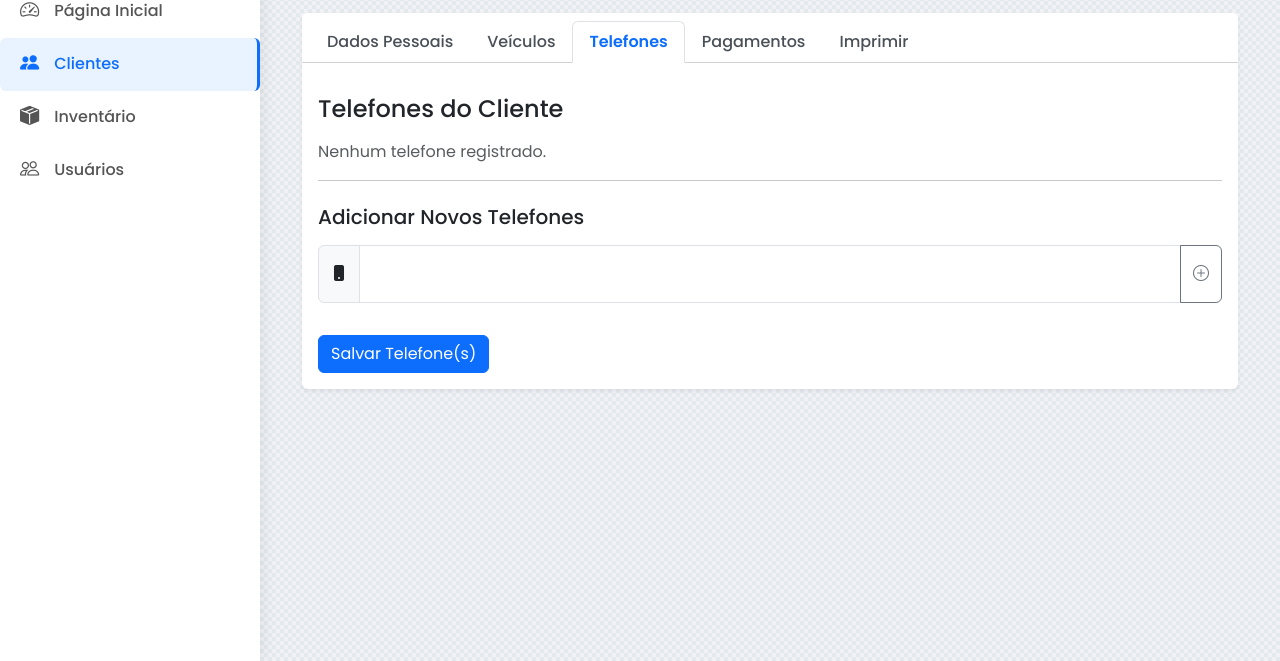
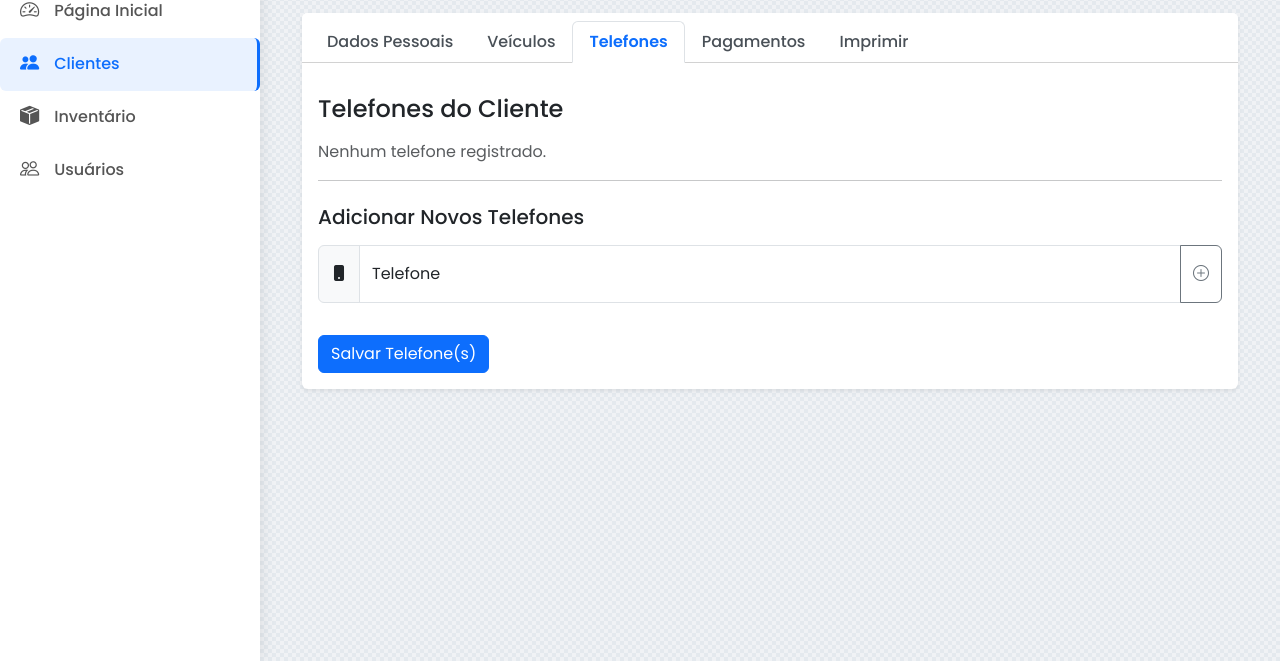
Before and after one commit to IgorKock/Oficina-Web, a Flask app: template app/templates/cliente.html in a window 1280 px wide, after a click on "Telefones". Shown: the part 139-800 px from the top of the page. Run offline with Flask 3, Linux system fonts and the light colour scheme; the template is opened without the code that fills it, so the values that code supplies are empty; parts of the project's set-up code (start-up, migrations or seed data) failed here and were passed over.

Commit message:
Update cliente.html

```diff
--- a/app/templates/cliente.html
+++ b/app/templates/cliente.html
@@ -549,21 +549,17 @@
                     <div class="tab-pane fade" id="telefones-pane" role="tabpanel" aria-labelledby="telefones-tab">
 						<h4 class="mb-3">Telefones do Cliente</h4>
 						{% if telefones %}
-							<ul class="list-group mb-4">
+							<div class="d-flex flex-wrap gap-2 mb-4">
 								{% for telefone in telefones %}
-
-									<li class="list-group-item d-flex justify-content-between">
-                                        <span class="input-group-text"><i class="bi bi-phone-fill"></i>
-										{{ telefone.numero }}</span>
-										<div>
-											<!-- Formulário de atualização é melhor em um modal para evitar poluição -->
-											<form action="{{ url_for('main.delete_telefone', telefone_id=telefone.id) }}" method="POST" class="d-inline">
-												<button type="submit" class="btn btn-sm btn-outline-danger" onclick="return confirm('Tem certeza?');"><i class="bi bi-trash"></i></button>
-											</form>
-										</div>
-									</li>
+									<span class="d-inline-flex align-items-center py-1 px-2 border rounded bg-light text-dark">
+										<i class="bi bi-phone-fill me-2 text-secondary"></i>
+										<span class="fw-medium" style="font-size: 0.9rem;">{{ telefone.numero }}</span>
+										<form action="{{ url_for('main.delete_telefone', telefone_id=telefone.id) }}" method="POST" class="d-inline ms-2">
+                                            <button type="submit" class="btn btn-sm btn-outline-danger" onclick="return confirm('Tem certeza que deseja remover este telefone?');" title="Remover"><i class="bi bi-trash"></i></button>
+										</form>
+									</span>
 								{% endfor %}
-							</ul>
+							</div>
 						{% else %}
 							<p class="text-muted">Nenhum telefone registrado.</p>
 						{% endif %}
@@ -575,7 +571,8 @@
                                     <span class="input-group-text"><i class="bi bi-phone-fill"></i></span>
                                     <div class="form-floating flex-grow-1">
 									    <input type="text" name="numeros[]" class="form-control telefone-input" placeholder="Digite o Telefone" required>
-									</div>
+                                        <label class="form-label">Telefone</label>
+                                    </div>
                                     <button class="btn btn-outline-secondary" type="button" onclick="adicionarCampoTelefone()"><i class="bi bi-plus-circle"></i></button>
 								</div>
 							</div>
@@ -944,6 +941,7 @@
             <span class="input-group-text"><i class="bi bi-phone-fill"></i></span>
             <div class="form-floating flex-grow-1">
                 <input type="text" name="numeros[]" class="form-control telefone-input" placeholder="Telefone adicional" required>
+                <label class="form-label">Telefone Extra</label>
             </div>
              <button type="button" class="btn btn-outline-danger" onclick="this.closest('.input-group').remove();"><i class="bi bi-trash"></i></button>
         </div>
```
